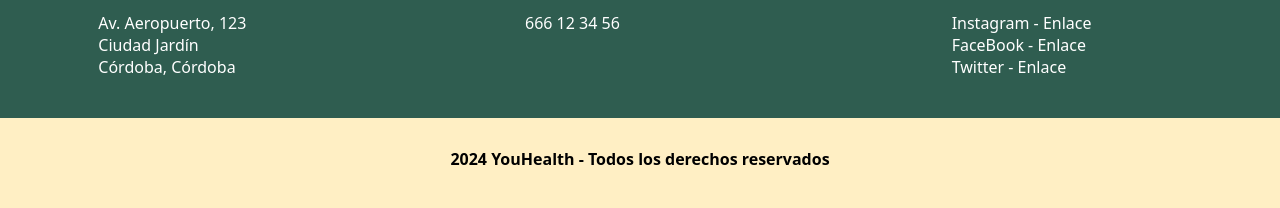
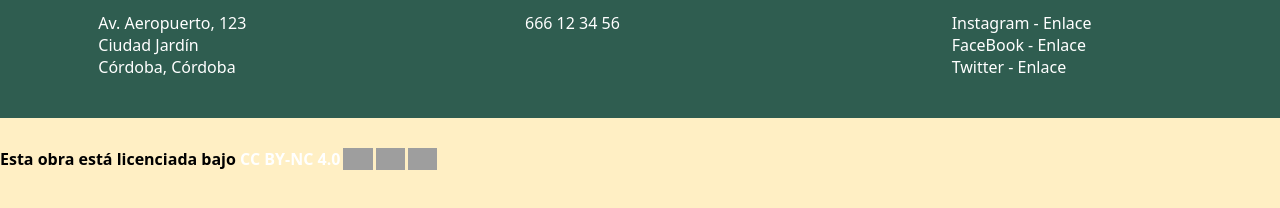
Before and after one commit to pedroangelbl/YouHealth, a website: page html/producto.html in a window 1280 px wide. Shown: the part 1036-1244 px from the top of the page. Drawn offline with Linux system fonts and the light colour scheme; grey boxes are pictures that could not be loaded.

Commit message:
footer actualizado

```diff
--- a/html/producto.html
+++ b/html/producto.html
@@ -128,7 +128,17 @@
         </div>
     </footer>
     <div id="copy">
-        <h4>2024 YouHealth - Todos los derechos reservados</h4>
+        <h4>
+            <p xmlns:cc="http://creativecommons.org/ns#">Esta obra está licenciada bajo <a
+                    href="https://creativecommons.org/licenses/by-nc/4.0/?ref=chooser-v1" target="_blank"
+                    rel="licencia noopener noreferrer" style="display:inline-block;">CC BY-NC 4.0<img
+                        style="height:22px!important;margin-left:3px;vertical-align:text-bottom;"
+                        src="https://mirrors.creativecommons.org/presskit/icons/cc.svg?ref=chooser-v1" alt=""><img
+                        style="height:22px!important;margin-left:3px;vertical-align:text-bottom;"
+                        src="https://mirrors.creativecommons.org/presskit/icons/by.svg?ref=chooser-v1" alt=""><img
+                        style="height:22px!important;margin-left:3px;vertical-align:text-bottom;"
+                        src="https://mirrors.creativecommons.org/presskit/icons/nc.svg?ref=chooser-v1" alt=""></a></p>
+        </h4>
     </div>
 </body>
 
```
Also changed, not shown: html/store.html (+11 -1 lines).
